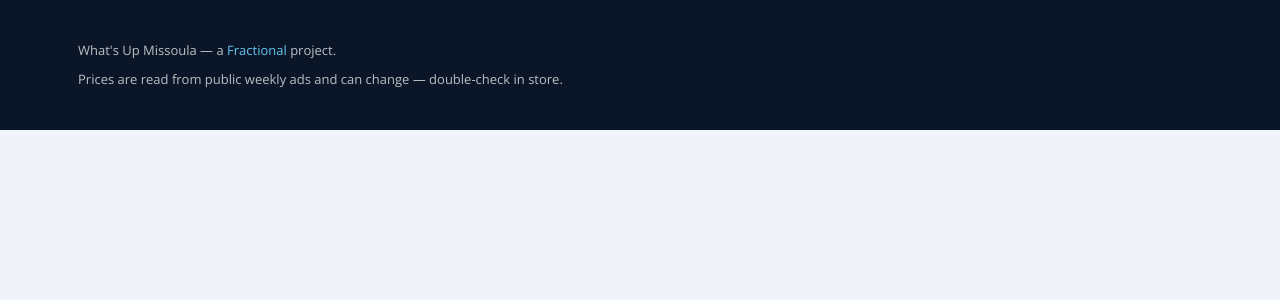
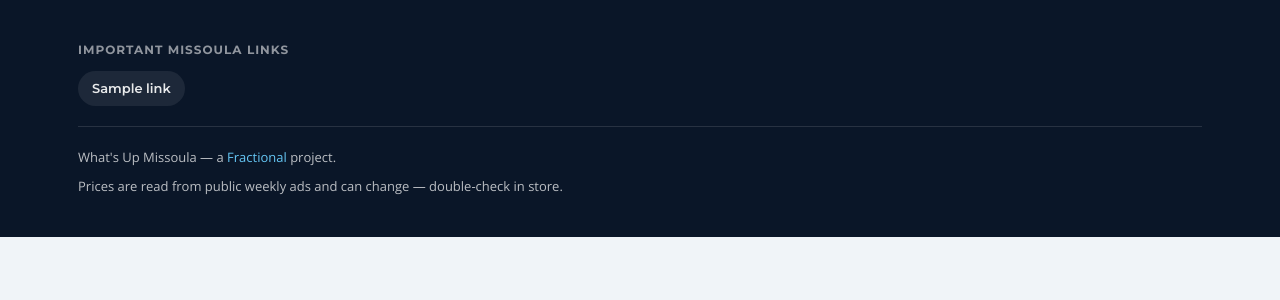
Before and after one commit to andymorse/whatupmissoula, a Python web app: template site/templates/base.html.j2 in a window 1280 px wide. Shown: the top 300 px of the page. Run offline with Jinja, Linux system fonts and the light colour scheme; the template is opened without the code that fills it: most values are stand-ins (such as "Sample title", 1, 10 or a date in 2020); some libraries are stand-ins or nearby versions.

Commit message:
Add an Important Missoula Links row to the footer
Owner-curated list in site/data/links.yaml, rendered as pill links above
the footer fine print on every page. First entry is the city's pothole
reporter. Missing or empty file just renders nothing.

Co-Authored-By: Claude Opus 5 <noreply@anthropic.com>

```diff
--- a/site/static/css/brand.css
+++ b/site/static/css/brand.css
@@ -340,6 +340,23 @@ footer a { color: var(--sky); text-decoration: none; }
 footer p { max-width: 760px; margin-bottom: 8px; }
 footer p:last-child { margin-bottom: 0; }
 
+/* Important Missoula Links — curated city links above the footer fine print.
+   Wraps to as many rows as it needs; the divider sets it apart from the legal
+   copy below without adding a whole second footer band. */
+.footerlinks { margin-bottom: 20px; padding-bottom: 20px; border-bottom: 1px solid rgba(255,255,255,0.12); }
+.footerlinks h2 {
+  font-family: 'Montserrat', sans-serif; font-size: 12px; font-weight: 700;
+  letter-spacing: 1px; text-transform: uppercase; color: rgba(255,255,255,0.55);
+  margin-bottom: 12px;
+}
+.footerlinks ul { list-style: none; display: flex; flex-wrap: wrap; gap: 8px; }
+.footerlinks a {
+  display: inline-block; padding: 7px 14px; border-radius: 999px;
+  background: rgba(255,255,255,0.08); color: rgba(255,255,255,0.9);
+  font-weight: 600; transition: all 0.2s ease;
+}
+.footerlinks a:hover { background: var(--gold); color: var(--navy-deep); }
+
 @media (max-width: 768px) {
   .section { padding: 44px 0; }
   table.deals .unit-col { display: none; }
--- a/site/templates/base.html.j2
+++ b/site/templates/base.html.j2
@@ -39,6 +39,16 @@
   <script src="/static/js/img-fallback.js" defer></script>
   <footer>
     <div class="container">
+      {%- if footer_links %}
+      <nav class="footerlinks" aria-label="Important Missoula links">
+        <h2>Important Missoula Links</h2>
+        <ul>
+          {%- for link in footer_links %}
+          <li><a href="{{ link.url }}" rel="noopener">{{ link.label }}</a></li>
+          {%- endfor %}
+        </ul>
+      </nav>
+      {%- endif %}
       <p>What's Up Missoula — a <a href="https://fractionalit.io">Fractional</a> project.{% if about_published %} <a href="/about/">About</a>{% endif %}</p>
       <p>Prices are read from public weekly ads and can change — double-check in store.</p>
     </div>
```
Also changed, not shown: pipeline/render.py (+9 -0 lines), site/data/links.yaml (added, +15 -0 lines).
